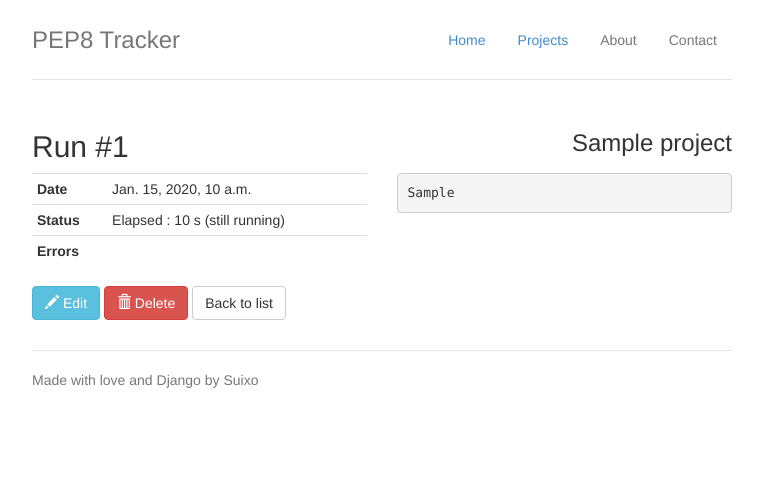
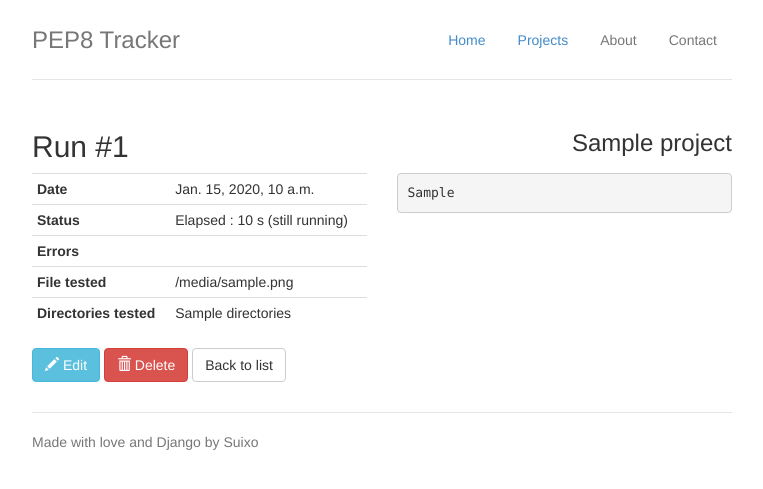
Before and after one commit to MickaelBergem/pep8-autochecker, a Django app: template templates/runs/run_detail.html in a window 1280 px wide. Shown: the top 489 px of the page, without its empty margins (258-1021 px from the left). Run offline with Django 3.2, Linux system fonts and the light colour scheme; the template is opened without the code that fills it: most values are stand-ins (such as "Sample title", 1, 10 or a date in 2020); parts of the project's set-up code (start-up, migrations or seed data) failed here and were passed over; some libraries are stand-ins or nearby versions.

Commit message:
Improve run details

```diff
--- a/pep8runs/engine.py
+++ b/pep8runs/engine.py
@@ -2,6 +2,7 @@
 
 import pep8
 import logging
+import simplejson
 from pep8runs.models import Run
 from projects.git import GitProject
 
@@ -33,7 +34,7 @@ class PEP8Runner:
         run.duration = result.elapsed
         # run.raw_output = result.messages
         run.total_errors = result.total_errors
-        run.counters = result.counters
+        run.counters = simplejson.dumps(result.counters)
 
         logging.info("Run for project #%d finished after %ds with %d error(s)."
                      % (project.id, run.duration, run.total_errors))
--- a/requirements.txt
+++ b/requirements.txt
@@ -1,5 +1,5 @@
-Django==1.6.6
-Pillow==2.5.3
+Django==1.7
+Pillow
 dj-database-url==0.3.0
 dj-static==0.0.6
 django-bootstrap-form==3.1
@@ -15,3 +15,4 @@ static3==0.5.1
 wsgiref==0.1.2
 coverage==3.7.1
 python-coveralls
+simplejson==3.6
--- a/templates/runs/run_detail.html
+++ b/templates/runs/run_detail.html
@@ -42,6 +42,14 @@
             {{ object.total_errors }}
         </td>
     </tr>
+    <tr>
+        <th>File tested</th>
+        <td>{{ object.counters_json.files }}</td>
+    </tr>
+    <tr>
+        <th>Directories tested</th>
+        <td>{{ object.counters_json.directories }}</td>
+    </tr>
 </table>
 </div>
 <div class="col-md-6 run-raw-output">
```
Also changed, not shown: pep8runs/models.py (+7 -1 lines).
